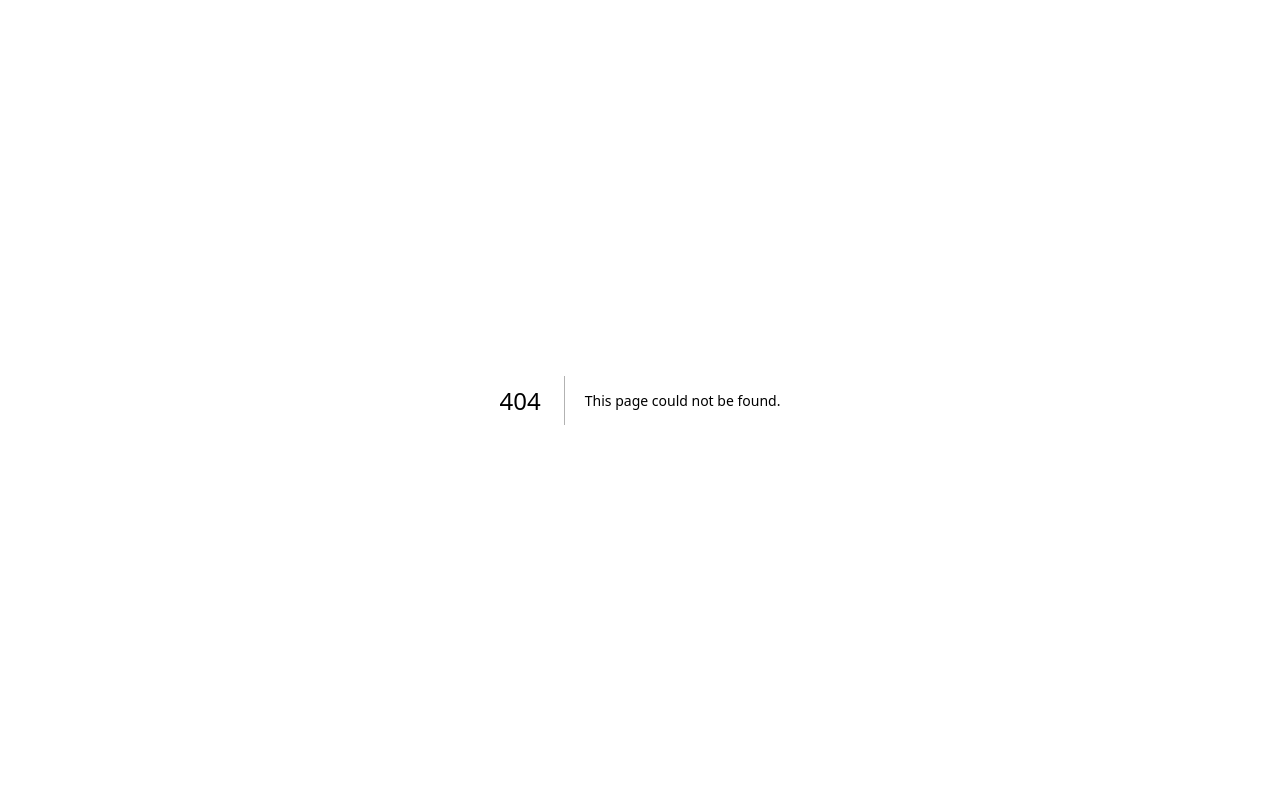
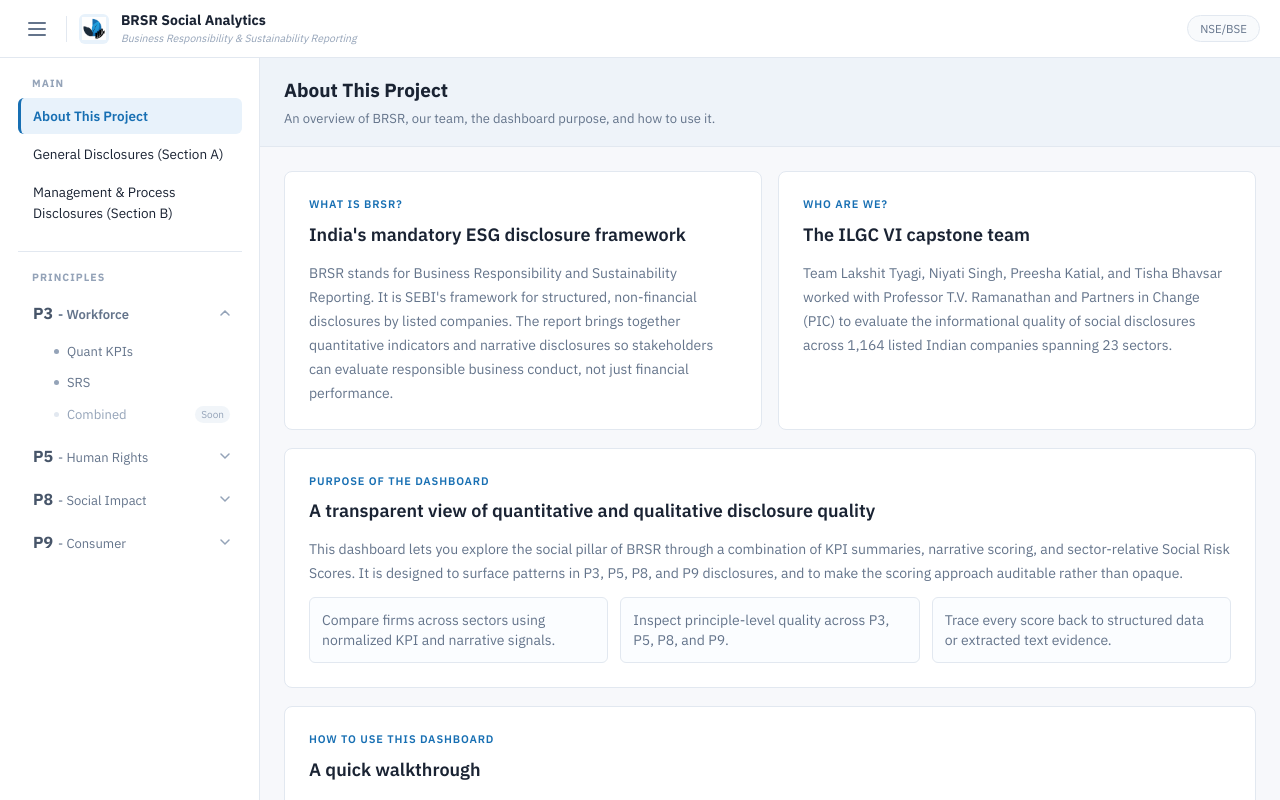
Before and after one commit to niyatidoesntcode/BRSR-Dashboard, a Next.js app: page /dashboard in a window 1280 px wide. Before the commit this address had no page. Built offline with nearby package versions, Linux system fonts and the light colour scheme.

Commit message:
Add dashboard route; flip company vs sector delta colors

```diff
--- /dev/null
+++ b/app/dashboard/page.js
@@ -0,0 +1,9 @@
+import DashboardPrototype from "../../components/DashboardPrototype";
+
+export default function DashboardPage() {
+  return (
+    <div className="min-h-screen">
+      <DashboardPrototype />
+    </div>
+  );
+}
--- a/app/page.js
+++ b/app/page.js
@@ -1,10 +1,66 @@
 
-import DashboardPrototype from "../components/DashboardPrototype";
+"use client";
+
+import { useEffect } from "react";
+import { useRouter } from "next/navigation";
+import Image from "next/image";
+
+const PALETTE = {
+  activeBlue: "#176fb3",
+  bg: "#f7f8fb",
+  text1: "#1a2333",
+  text2: "#64748b",
+};
 
 export default function Page() {
+  const router = useRouter();
+
+  useEffect(() => {
+    const id = "ibm-plex-sans-css";
+    if (!document.getElementById(id)) {
+      const link = document.createElement("link");
+      link.id = id;
+      link.rel = "stylesheet";
+      link.href = "https://fonts.googleapis.com/css2?family=IBM+Plex+Sans:wght@300;400;600;700&display=swap";
+      document.head.appendChild(link);
+    }
+    document.documentElement.style.setProperty(
+      "--dashboard-font-family",
+      "'IBM Plex Sans', system-ui, -apple-system, 'Segoe UI', Roboto, Arial"
+    );
+
+    const t = setTimeout(() => {
+      router.push("/dashboard");
+    }, 1400);
+    return () => clearTimeout(t);
+  }, [router]);
+
   return (
-    <div className="min-h-screen">
-      <DashboardPrototype />
-    </div>
+    <main
+      className="min-h-screen flex items-center justify-center"
+      style={{ background: PALETTE.bg, fontFamily: "var(--dashboard-font-family)" }}
+    >
+      <div style={{ textAlign: "center" }} className="p-8">
+        <div
+          style={{ width: 88, height: 88, margin: "0 auto", borderRadius: 12, background: "#e8f2fb" }}
+          className="flex items-center justify-center fadeAnim"
+        >
+          <Image src="/logo.png" alt="logo" width={56} height={56} />
+        </div>
+
+        <h1 className="text-4xl font-bold mt-4 fadeAnim" style={{ color: PALETTE.text1 }}>
+          Welcome to our BRSR Dashboard
+        </h1>
+        <p className="text-lg mt-2 fadeAnim" style={{ color: PALETTE.text2 }}>
+          Business Responsibility &amp; Sustainability Reporting insights
+        </p>
+        <p className="text-sm mt-3 text-slate-500 fadeAnim">Loading dashboard…</p>
+
+        <style>{`
+          @keyframes fadeInScale { from { opacity: 0; transform: translateY(6px) scale(.98); } to { opacity: 1; transform: translateY(0) scale(1); } }
+          .fadeAnim { animation: fadeInScale 850ms ease-out both; }
+        `}</style>
+      </div>
+    </main>
   );
 }
--- a/components/DashboardPrototype.jsx
+++ b/components/DashboardPrototype.jsx
@@ -125,7 +125,7 @@ const GD_QUESTIONS = [
 
 export default function DashboardPrototype() {
   // Shell UI state
-  const [selected, setSelected] = useState("gd-b");
+  const [selected, setSelected] = useState("overview");
   const [collapsed, setCollapsed] = useState(false);
   const [selectedPrinciple, setSelectedPrinciple] = useState("P1");
   const [expandedP, setExpandedP] = useState("P3");
@@ -200,16 +200,16 @@ export default function DashboardPrototype() {
           questionCsvPath: `/${selectedQuestion}.csv`,
         };
 
-        if (typeof selectedQuestion === "string" && selectedQuestion.endsWith("_SRS")) {
+        if (selectedQuestion === "Overall_SRS") {
+          loadOptions.isOverallSRS = true;
+          loadOptions.reportYear = srsYearUi;
+          loadOptions.globalRankingPath = "/global_ranking_2024.csv";
+          loadOptions.sectorSummaryPath = "/sector_summary_2024.csv";
+        } else if (typeof selectedQuestion === "string" && selectedQuestion.endsWith("_SRS")) {
           const principleId = selectedQuestion.split("_")[0];
           loadOptions.principleId = principleId;
           loadOptions.reportYear = srsYearUi;
           loadOptions.scoresCsvPath = `/scores_${principleId.toLowerCase()}_2024.csv`;
-          loadOptions.globalRankingPath = "/global_ranking_2024.csv";
-          loadOptions.sectorSummaryPath = "/sector_summary_2024.csv";
-        } else if (selectedQuestion === "Overall_SRS") {
-          loadOptions.isOverallSRS = true;
-          loadOptions.reportYear = srsYearUi;
           loadOptions.globalRankingPath = "/global_ranking_2024.csv";
           loadOptions.sectorSummaryPath = "/sector_summary_2024.csv";
         }
@@ -511,7 +511,7 @@ export default function DashboardPrototype() {
                       fontWeight: selected === "overview" ? 600 : 400,
                     }}
                   >
-                    Data Overview
+                    About This Project
                   </button>
 
                   <button
@@ -699,8 +699,8 @@ export default function DashboardPrototype() {
                   </>
                 ) : (
                   <>
-                    <h1 className="text-[19px] font-bold" style={{ color: PALETTE.text1 }}>Data Overview</h1>
-                    <div className="text-[13px] mt-1" style={{ color: PALETTE.text2 }}>Dataset summary &amp; global KPIs across all principles</div>
+                    <h1 className="text-[19px] font-bold" style={{ color: PALETTE.text1 }}>About This Project</h1>
+                    <div className="text-[13px] mt-1" style={{ color: PALETTE.text2 }}>An overview of BRSR, our team, the dashboard purpose, and how to use it.</div>
                   </>
                 )}
               </>
@@ -936,19 +936,81 @@ export default function DashboardPrototype() {
               <>
                 {selected === "overview" && (
                   <div className="space-y-[18px]">
-                    <div className="grid grid-cols-1 md:grid-cols-2 xl:grid-cols-4 gap-[14px]">
-                      {renderStatCard("Listed Companies", "1,115", "NSE / BSE listed")}
-                      {renderStatCard("Sectors Covered", "21", "BRSR classification", "#059669")}
-                      {renderStatCard("Total Filings", "3,280", "across filing years", "#e76f51")}
-                      {renderStatCard("Social Principles", "4", "P3 - P5 - P8 - P9", activeBlue)}
+                    <div className="grid grid-cols-1 xl:grid-cols-2 gap-4">
+                      <div className="bg-white border rounded-lg p-6" style={{ borderColor: PALETTE.border }}>
+                        <div className="text-[11px] font-semibold uppercase tracking-[0.08em] mb-2" style={{ color: activeBlue }}>What is BRSR?</div>
+                        <h3 className="text-lg font-semibold mb-3" style={{ color: PALETTE.text1 }}>India's mandatory ESG disclosure framework</h3>
+                        <p className="text-sm leading-6" style={{ color: PALETTE.text2 }}>
+                          BRSR stands for Business Responsibility and Sustainability Reporting. It is SEBI's framework for structured,
+                          non-financial disclosures by listed companies. The report brings together quantitative indicators and narrative
+                          disclosures so stakeholders can evaluate responsible business conduct, not just financial performance.
+                        </p>
+                      </div>
+
+                      <div className="bg-white border rounded-lg p-6" style={{ borderColor: PALETTE.border }}>
+                        <div className="text-[11px] font-semibold uppercase tracking-[0.08em] mb-2" style={{ color: activeBlue }}>Who are we?</div>
+                        <h3 className="text-lg font-semibold mb-3" style={{ color: PALETTE.text1 }}>The ILGC VI capstone team</h3>
+                        <p className="text-sm leading-6" style={{ color: PALETTE.text2 }}>
+                          Team Lakshit Tyagi, Niyati Singh, Preesha Katial, and Tisha Bhavsar worked with Professor T.V. Ramanathan
+                          and Partners in Change (PIC) to evaluate the informational quality of social disclosures across 1,164 listed
+                          Indian companies spanning 23 sectors.
+                        </p>
+                      </div>
                     </div>
 
-                    <div className="grid grid-cols-1 xl:grid-cols-2 gap-4">
-                      {renderPlaceholderPanel("Filing Coverage by Year", 240)}
-                      {renderPlaceholderPanel("Sector Distribution of Companies", 240)}
+                    <div className="bg-white border rounded-lg p-6" style={{ borderColor: PALETTE.border }}>
+                      <div className="text-[11px] font-semibold uppercase tracking-[0.08em] mb-2" style={{ color: activeBlue }}>Purpose of the dashboard</div>
+                      <h3 className="text-lg font-semibold mb-3" style={{ color: PALETTE.text1 }}>A transparent view of quantitative and qualitative disclosure quality</h3>
+                      <p className="text-sm leading-6 mb-3" style={{ color: PALETTE.text2 }}>
+                        This dashboard lets you explore the social pillar of BRSR through a combination of KPI summaries, narrative scoring,
+                        and sector-relative Social Risk Scores. It is designed to surface patterns in P3, P5, P8, and P9 disclosures,
+                        and to make the scoring approach auditable rather than opaque.
+                      </p>
+                      <div className="grid grid-cols-1 md:grid-cols-3 gap-3 text-sm" style={{ color: PALETTE.text2 }}>
+                        <div className="rounded-md border p-3" style={{ borderColor: PALETTE.border, background: "#fbfdff" }}>
+                          Compare firms across sectors using normalized KPI and narrative signals.
+                        </div>
+                        <div className="rounded-md border p-3" style={{ borderColor: PALETTE.border, background: "#fbfdff" }}>
+                          Inspect principle-level quality across P3, P5, P8, and P9.
+                        </div>
+                        <div className="rounded-md border p-3" style={{ borderColor: PALETTE.border, background: "#fbfdff" }}>
+                          Trace every score back to structured data or extracted text evidence.
+                        </div>
+                      </div>
                     </div>
 
-                    {renderPlaceholderPanel("Cross-Principle Disclosure Completeness", 200)}
+                    <div className="bg-white border rounded-lg p-6" style={{ borderColor: PALETTE.border }}>
+                      <div className="text-[11px] font-semibold uppercase tracking-[0.08em] mb-2" style={{ color: activeBlue }}>How to use this dashboard</div>
+                      <h3 className="text-lg font-semibold mb-3" style={{ color: PALETTE.text1 }}>A quick walkthrough</h3>
+                      <div className="grid grid-cols-1 md:grid-cols-2 gap-4 text-sm" style={{ color: PALETTE.text2 }}>
+                        <div>
+                          <div className="font-semibold mb-1" style={{ color: PALETTE.text1 }}>1. Start here</div>
+                          Open this page first to understand the project, scope, and data structure before moving into detailed analysis.
+                        </div>
+                        <div>
+                          <div className="font-semibold mb-1" style={{ color: PALETTE.text1 }}>2. Move to principles</div>
+                          Use the sidebar to explore each social principle and compare quantitative and qualitative views.
+                        </div>
+                        <div>
+                          <div className="font-semibold mb-1" style={{ color: PALETTE.text1 }}>3. Review filters</div>
+                          Narrow the analysis by sector, company, or scoring view when inspecting principle-level results.
+                        </div>
+                        <div>
+                          <div className="font-semibold mb-1" style={{ color: PALETTE.text1 }}>4. Read the signals</div>
+                          Treat high scores as a prompt for scrutiny, not a final judgment. The dashboard shows disclosure quality, not ground truth performance.
+                        </div>
+                      </div>
+                    </div>
+
+                    <div className="bg-white border rounded-lg p-6" style={{ borderColor: PALETTE.border }}>
+                      <div className="text-[11px] font-semibold uppercase tracking-[0.08em] mb-2" style={{ color: activeBlue }}>Footer</div>
+                      <h3 className="text-lg font-semibold mb-3" style={{ color: PALETTE.text1 }}>Current dashboard version</h3>
+                      <p className="text-sm leading-6" style={{ color: PALETTE.text2 }}>
+                        This version is a working prototype for ILGC VI, built in Next.js with a dashboard-style interface for exploration,
+                        not for official ranking publication. It combines placeholder overview content with the current BRSR analysis pipeline,
+                        and may continue to evolve as the project is refined.
+                      </p>
+                    </div>
                   </div>
                 )}
 
--- a/components/questionHandlers/PrincipleSRSHandler.js
+++ b/components/questionHandlers/PrincipleSRSHandler.js
@@ -509,7 +509,7 @@ function SRSRadarChart({ company, sectorRows, selectedMetrics }) {
                   <td className="py-2 pr-2 font-medium text-slate-700">{metric.label}</td>
                   <td className="py-2 pr-2">{round(companyValue, 3)}</td>
                   <td className="py-2 pr-2">{round(sectorMean, 3)}</td>
-                  <td className="py-2 pr-2 font-semibold" style={{ color: delta === null ? "#94a3b8" : delta > 0 ? "#ef4444" : "#10b981" }}>
+                  <td className="py-2 pr-2 font-semibold" style={{ color: delta === null ? "#94a3b8" : delta > 0 ? "#10b981" : "#ef4444" }}>
                     {delta === null ? "—" : `${delta > 0 ? "+" : ""}${round(delta, 3)}`}
                   </td>
                 </tr>
```
